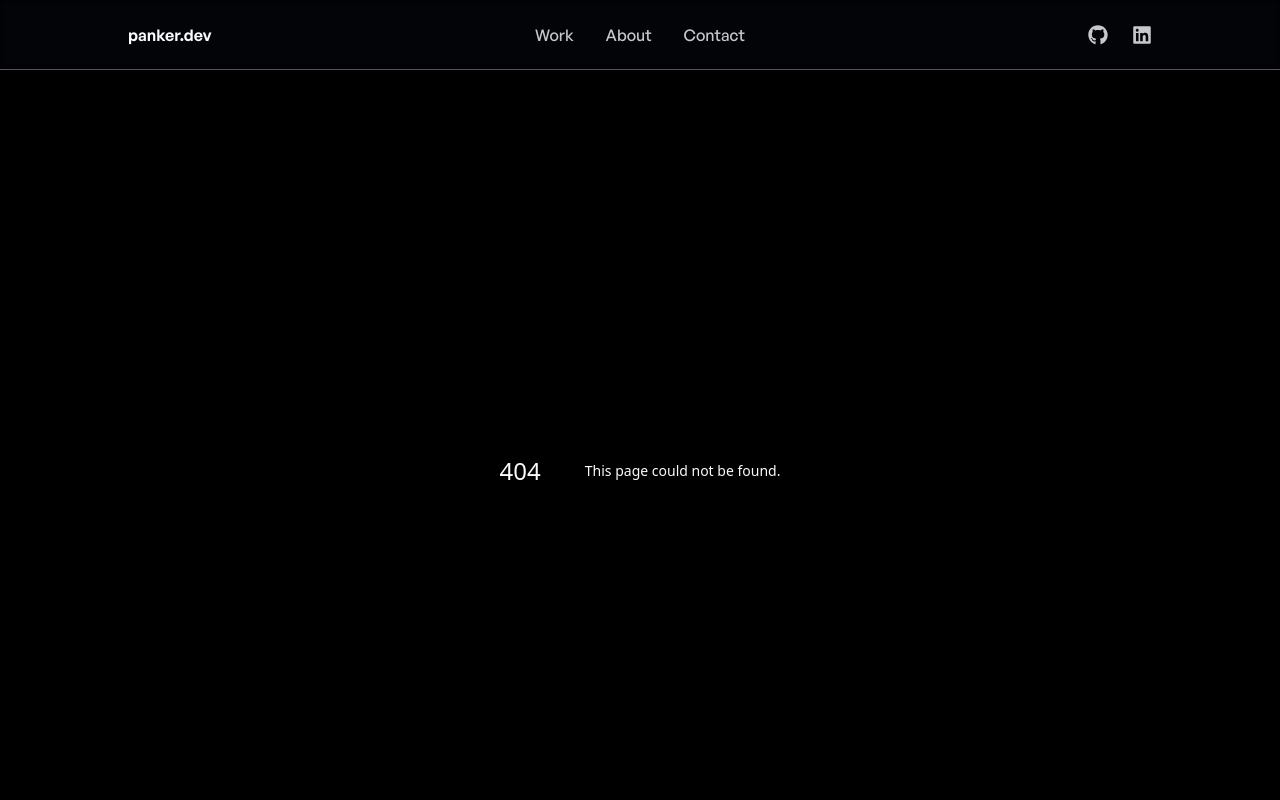
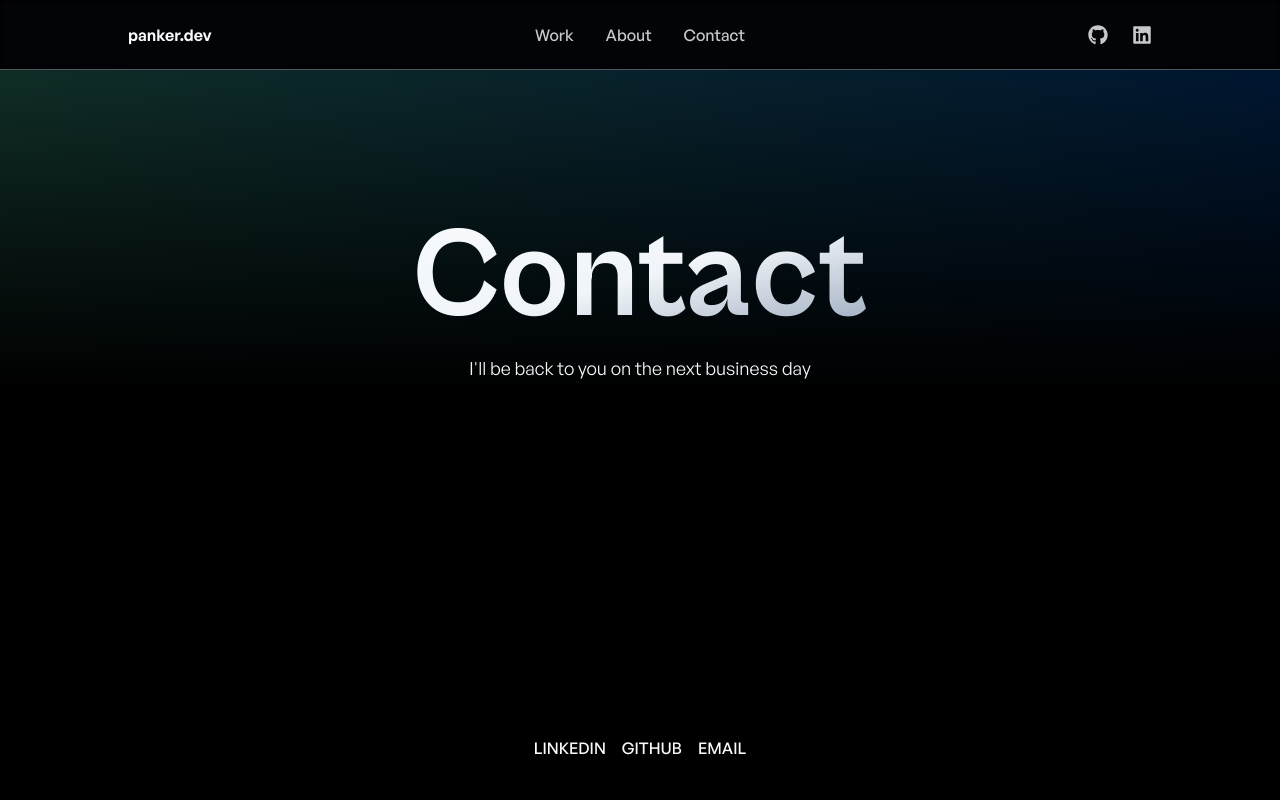
Before and after one commit to harelpanker/dev-next-13, a Next.js app: page /contact in a window 1280 px wide. Before the commit this address had no page. Shown: the top 800 px of the page. Built offline with nearby package versions, Linux system fonts and the light colour scheme.

Commit message:
start of form

```diff
--- /dev/null
+++ b/app/contact/page.tsx
@@ -0,0 +1,18 @@
+import Hero from '@/components/contact/Hero';
+import Gradient from '@/components/ui/Gradient';
+import { FC } from 'react';
+
+type pageProps = {};
+
+const page: FC<pageProps> = ({}) => {
+  return (
+    <div className='flex flex-col pt-16 md:pt-36 relative'>
+      <Gradient gradientType='type-4' />
+      <div className='flex flex-col gap-10 lg:gap-24'>
+        <Hero />
+      </div>
+    </div>
+  );
+};
+
+export default page;
--- /dev/null
+++ b/components/contact/Hero.tsx
@@ -0,0 +1,23 @@
+import { FC } from 'react';
+import Container from '../ui/Container';
+
+type HeroProps = {};
+
+const Hero: FC<HeroProps> = ({}) => {
+  return (
+    <header>
+      <Container>
+        <div className='flex flex-col gap-3 items-center text-center'>
+          <h1 className='font-serif text-6xl md:text-9xl font-bold text-transparent bg-clip-text bg-gradient-to-br from-slate-50 via-slate-100 to-slate-400'>
+            Contact
+          </h1>
+          <div className='text-lg flex flex-col gap-2 w-full max-w-sm md:max-w-md'>
+            <p>I&apos;ll be back to you on the next business day</p>
+          </div>
+        </div>
+      </Container>
+    </header>
+  );
+};
+
+export default Hero;
--- a/components/footer/Footer.tsx
+++ b/components/footer/Footer.tsx
@@ -1,12 +1,16 @@
 'use client';
+import Link from 'next/link';
+import { usePathname } from 'next/navigation';
 import { ArrowRight } from 'lucide-react';
-import Link from 'next/link';
+
 import { FC } from 'react';
 import Marquee from 'react-fast-marquee';
 
 type FooterProps = {};
 
 const Footer: FC<FooterProps> = ({}) => {
+  const pathname = usePathname();
+
   return (
     <footer className='pb-10 pt-[10vh] lg:pt-[15vh] flex flex-col gap-6'>
       <div className='w-full uppercase font-medium flex justify-center items-center gap-4'>
@@ -27,12 +31,14 @@ const Footer: FC<FooterProps> = ({}) => {
         </a>
       </div>
 
+      {pathname !== '/contact' ? (
+        <>
           <Marquee
             gradient={false}
             className='w-full py-4 text-2xl md:text-4xl border-t-2 border-b-2 border-white uppercase font-medium flex gap-3'>
-        Let&lsquo;s work together — Get in touch — Let&lsquo;s work together —{' '}
-        Get in touch — Let&lsquo;s work together — Get in touch — Let&lsquo;s
-        work together — Get in touch
+            Let&lsquo;s work together — Get in touch — Let&lsquo;s work together
+            — Get in touch — Let&lsquo;s work together — Get in touch —
+            Let&lsquo;s work together — Get in touch
           </Marquee>
 
           <div className='flex w-full justify-center'>
@@ -45,6 +51,8 @@ const Footer: FC<FooterProps> = ({}) => {
               <div className='absolute w-full inset-0 top-auto h-px bg-slate-50/70 translate-x-full transition group-hover:translate-x-0'></div>
             </Link>
           </div>
+        </>
+      ) : null}
     </footer>
   );
 };
--- a/package.json
+++ b/package.json
@@ -27,6 +27,7 @@
     "typescript": "4.9.5"
   },
   "devDependencies": {
+    "@tailwindcss/forms": "^0.5.3",
     "autoprefixer": "^10.4.13",
     "encoding": "^0.1.13",
     "postcss": "^8.4.21",
--- a/tailwind.config.js
+++ b/tailwind.config.js
@@ -12,5 +12,5 @@ module.exports = {
       },
     },
   },
-  plugins: [],
+  plugins: [require('@tailwindcss/forms')],
 };
```
Also changed, not shown: 1 other file (tests, documents, lock files or other folders). Lines whose indentation alone changed are shown as unchanged.
